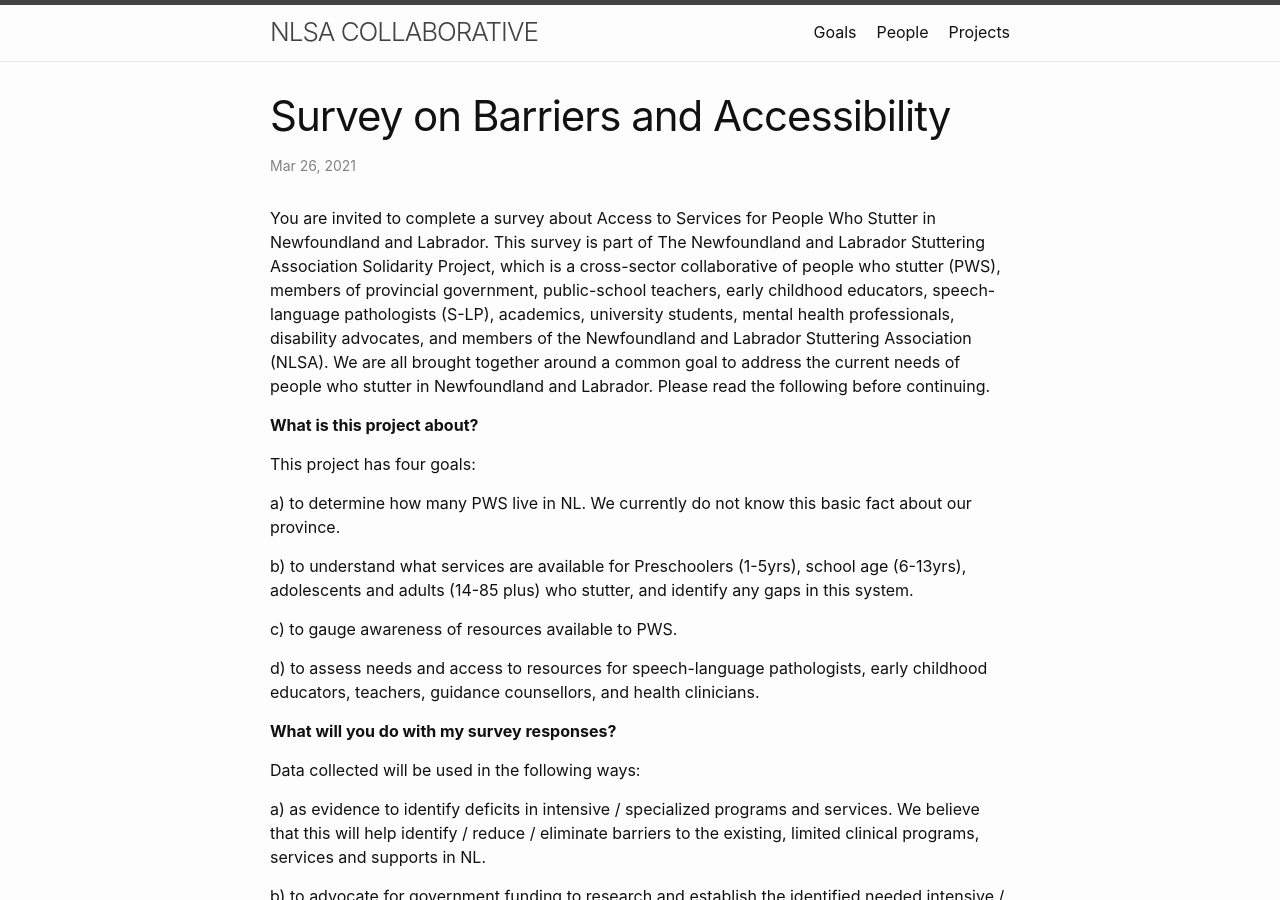
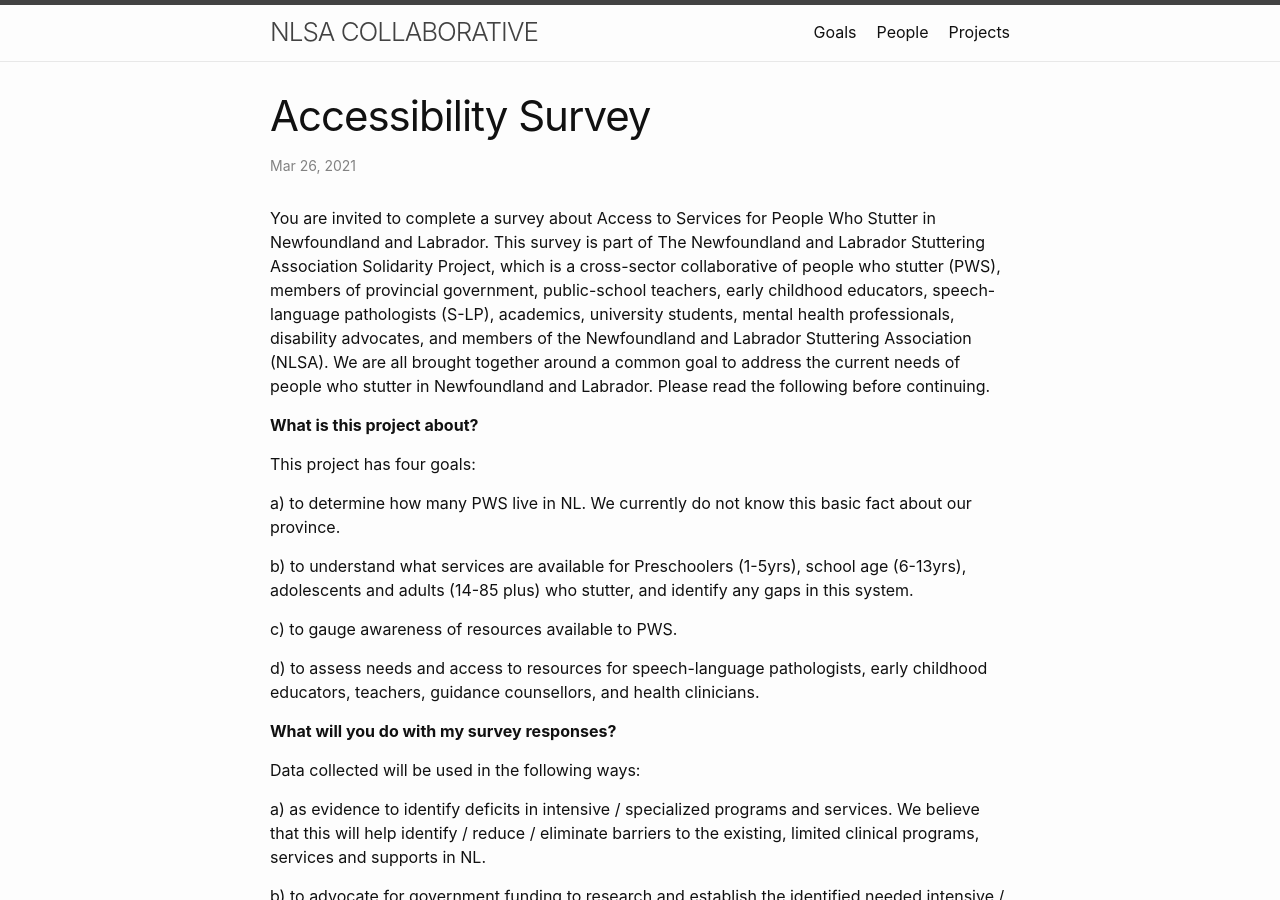
Before and after one commit to pauldedecker/commco-lab, a Jekyll site: the page built from _posts/2021-03-26-survey-barriers-accessibility.md, in a window 1280 px wide and 900 px high. Built offline with Jekyll 4.4.1, drawn with Linux system fonts in a browser that asks for light colours.

Commit message:
Update 2021-03-26-survey-barriers-accessibility.md

```diff
--- a/_posts/2021-03-26-survey-barriers-accessibility.md
+++ b/_posts/2021-03-26-survey-barriers-accessibility.md
@@ -1,7 +1,7 @@
 ---
 layout: post
-title: "Survey on Barriers and Accessibility"
-categories: research
+title: "Accessibility Survey"
+categories: Research, Survey
 ---
 
 You are invited to complete a survey about Access to Services for People Who Stutter in Newfoundland and Labrador. This survey is part of The Newfoundland and Labrador Stuttering Association Solidarity Project, which is a cross-sector collaborative of people who stutter (PWS), members of provincial government, public-school teachers, early childhood educators, speech-language pathologists (S-LP), academics, university students, mental health professionals, disability advocates, and members of the Newfoundland and Labrador Stuttering Association (NLSA). We are all brought together around a common goal to address the current needs of people who stutter in Newfoundland and Labrador. Please read the following before continuing.
```
